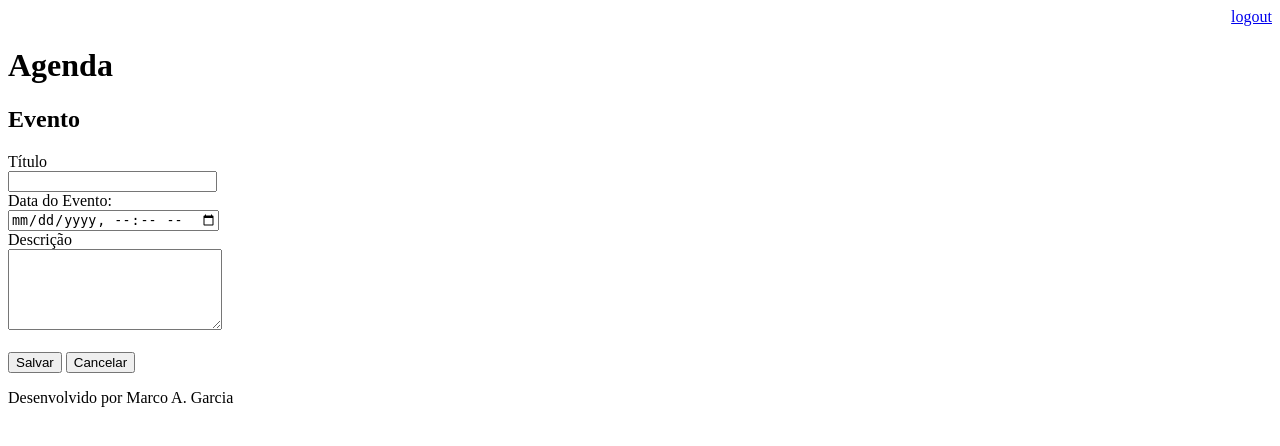
After one commit to Marco1357/agenda, a Django app: page /agenda/evento/ in a window 1280 px wide. The commit adds this page. Shown: the top 446 px of the page. Run offline with Django 3.2, Linux system fonts and the light colour scheme; a user stored in the database is signed in.

```diff
--- a/agenda/urls.py
+++ b/agenda/urls.py
@@ -21,8 +21,10 @@ from core import views
 urlpatterns = [
     path('admin/', admin.site.urls),
     path('agenda/', views.lista_eventos),
+    path('agenda/evento/', views.evento),
+    path('agenda/evento/submit', views.submit_evento),
     path('', RedirectView.as_view(url='/agenda/')),
     path('login/', views.login_user),
     path('login/submit', views.submit_login),
-    path('logout/', views.logout_user)
-]
+    path('agenda/logout/', views.logout_user),
+ ]
--- a/core/views.py
+++ b/core/views.py
@@ -2,7 +2,6 @@ from django.contrib.auth.decorators import login_required
 from django.shortcuts import render, redirect
 from django.contrib.auth import authenticate, login, logout
 from django.contrib import messages
-# Create your views here.
 from core.models import Evento
 
 
@@ -34,3 +33,22 @@ def lista_eventos(resquest):
     evento = Evento.objects.filter(usuario=usuario)
     dados = {'eventos': evento}
     return render(resquest, 'agenda.html', dados)
+
+
+@login_required(login_url='/login/')
+def evento(request):
+    return render(request, 'evento.html')
+
+
+@login_required(login_url='/login')
+def submit_evento(request):
+    if request.POST:
+        titulo = request.POST.get('titulo')
+        data_evento = request.POST.get('data_evento')
+        descricao = request.POST.get('descricao')
+        usuario = request.user
+        Evento.objects.create(titulo=titulo,
+        data_evento = data_evento,
+        descricao = descricao,
+        usuario = usuario)
+        return redirect('/')
--- a/templates/agenda.html
+++ b/templates/agenda.html
@@ -2,7 +2,9 @@
 
 {% block content %}
     <h2>Agendamento</h2>
-
+    <a href="evento/">
+        <button type="button">Novo Evento</button>
+    </a>
     <ul style="font-size: 18px">
         {% for evento in eventos %}
             <li>{{ evento.titulo }} - {{ evento.get_data_evento }}</li>
--- /dev/null
+++ b/templates/evento.html
@@ -0,0 +1,26 @@
+{% extends 'model-page.html' %}
+
+{% block content %}
+
+<h2>Evento</h2>
+
+<form action="submit" method="POST">{% csrf_token %}
+    <label>Título</label>
+    <br>
+    <input type="text" name="titulo" size="23">
+    <br>
+    <label>Data do Evento:</label>
+    <br>
+    <input type="datetime-local" name="data_evento">
+    <br>
+    <label>Descrição</label>
+    <br>
+    <textarea name="descricao" rows="5" cols="24"></textarea>
+    <br><br>
+    <button type="submit">Salvar</button>
+    <a href="/">
+    <button type="button">Cancelar</button>
+    </a>
+</form>
+
+{% endblock  %}
--- a/templates/login.html
+++ b/templates/login.html
@@ -16,9 +16,9 @@
         </div>
     </form>
 
-    {% for message in message %}
+    {% for message in messages %}
         <div align="center">
-            <strong>Erro! </strong>{ message }
+            <strong>Erro! </strong>{{ message }}
         </div>
     {% endfor %}
 </body>
```
